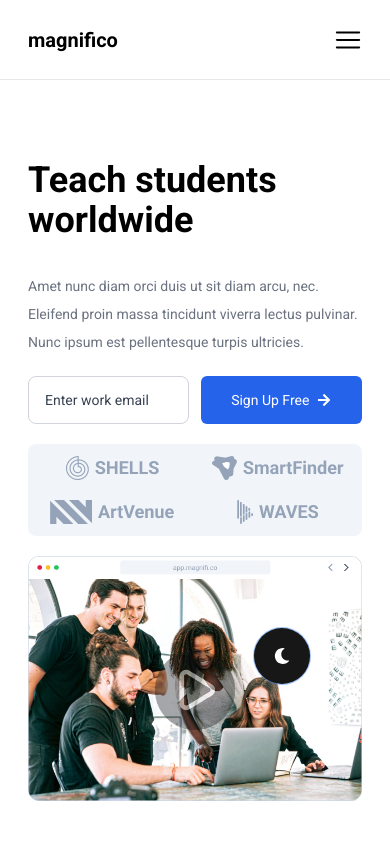
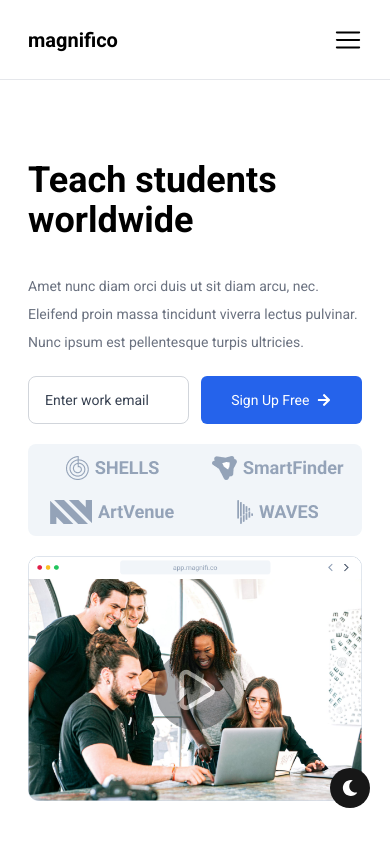
Before and after one commit to warmachine028/magnifico, a React (Vite) app: page / in a window 390 px wide. Shown: the top 844 px of the page. Built offline with nearby package versions, Linux system fonts and the light colour scheme.

Commit message:
fix: dark mode button for mobile

```diff
--- a/src/App.jsx
+++ b/src/App.jsx
@@ -13,7 +13,7 @@ const App = () => {
 		<div className={`${darkMode && 'dark'}`}>
 			<Navbar />
 			<AppRouter />
-			<button onClick={toggleDarkMode} className="fixed bottom-40 end-20 z-50 float-start flex h-14 w-14 items-center justify-center rounded-full bg-neutral-900 text-white ring-1 dark:bg-white dark:text-black">
+			<button onClick={toggleDarkMode} className="fixed bottom-9 end-5 z-50 float-start flex h-10 w-10 items-center justify-center rounded-full bg-neutral-900 text-white sm:bottom-40 sm:end-20 sm:h-14 sm:w-14 dark:bg-white dark:text-black">
 				{darkMode ? <IoSunnySharp /> : <FaMoon />}
 			</button>
 			<Footer />
--- a/src/sections/Hero.jsx
+++ b/src/sections/Hero.jsx
@@ -4,7 +4,7 @@ import { EnvelopeIcon } from '../assets'
 
 const Hero = () => {
 	return (
-		<section id="hero" className="my-20 flex flex-col justify-center bg-none bg-no-repeat font-roboto sm:flex-row  sm:py-16 " style={{ backgroundImage: `url('${Stars}')`, backgroundPosition: 'right 30px bottom -8px' }}>
+		<section id="hero" className="my-20 flex flex-col justify-center bg-none bg-no-repeat font-roboto sm:flex-row sm:py-16" style={{ backgroundImage: `url('${Stars}')`, backgroundPosition: 'right 30px bottom -8px' }}>
 			<div className="flex w-full flex-col justify-center px-7 sm:mx-10 sm:w-1/2">
 				<div className="sm:w-[550px]">
 					<h1 className="hidden text-[72px] font-extrabold leading-[80px] sm:block dark:text-blue-600">
--- a/src/sections/ImproveWorkflow.jsx
+++ b/src/sections/ImproveWorkflow.jsx
@@ -3,7 +3,7 @@ import { SecondaryButton } from '../components'
 
 const ImproveWorkflow = () => {
 	return (
-		<section id="improve-workflow" className="mt-20 flex flex-col px-5 sm:mt-52 sm:flex-row sm:gap-72 sm:px-2">
+		<section id="improve-workflow" className="mt-20 flex flex-col px-5 sm:mt-52 sm:flex-row sm:gap-72">
 			<div className="w-full sm:w-1/2">
 				<h1 className="my-4 text-4xl font-bold xs:text-5xl sm:my-5 sm:text-6xl sm:font-extrabold sm:leading-[80px] dark:text-blue-600">Improve workflow</h1>
 				<div className="my-7 flex sm:w-full">
--- a/src/sections/TimeWorking.jsx
+++ b/src/sections/TimeWorking.jsx
@@ -3,7 +3,7 @@ import { SecondaryButton } from '../components'
 
 const TimeWorking = () => {
 	return (
-		<section id="time-working" className="relative mx-auto my-28 flex flex-col-reverse gap-16 font-roboto sm:container sm:my-52 sm:flex-row sm:px-2 sm:py-16">
+		<section id="time-working" className="relative mx-auto my-28 flex flex-col-reverse gap-16 font-roboto sm:container sm:my-52 sm:flex-row sm:py-16">
 			<div className="flex w-full justify-center gap-2 sm:w-1/2 sm:gap-4">
 				<img className="z-10 mt-20 h-52 xs:h-60 sm:h-96" src={image1} alt="woman" />
 				<img className="z-10 h-52 xs:h-60 sm:h-96" src={image2} alt="group" />
--- a/src/sections/Tools.jsx
+++ b/src/sections/Tools.jsx
@@ -3,7 +3,7 @@ import { SecondaryButton } from '../components'
 
 const Tools = () => {
 	return (
-		<section id="tools" className="mx-auto my-28 flex flex-col gap-16 font-roboto sm:container sm:my-44 sm:flex-row sm:gap-72 sm:px-2 sm:py-16">
+		<section id="tools" className="mx-auto my-28 flex flex-col gap-16 font-roboto sm:my-44 sm:flex-row sm:gap-72 sm:py-16">
 			<div className="w-full justify-center px-7 sm:w-1/2">
 				<h1 className="text-4xl font-bold xs:text-5xl sm:text-6xl sm:font-extrabold sm:leading-[80px] dark:text-blue-600">Get all the tools your team needs</h1>
 				<p className="mt-8 text-sm leading-7 text-gray-500 xs:text-xl">Egestas fringilla aliquam leo, habitasse arcu varius lorem elit. Neque pellentesque donec et tellus ac varius tortor, bibendum. Nulla felis ac turpis at amet. Purus malesuada placerat arcu at enim elit in accumsan.</p>
```
